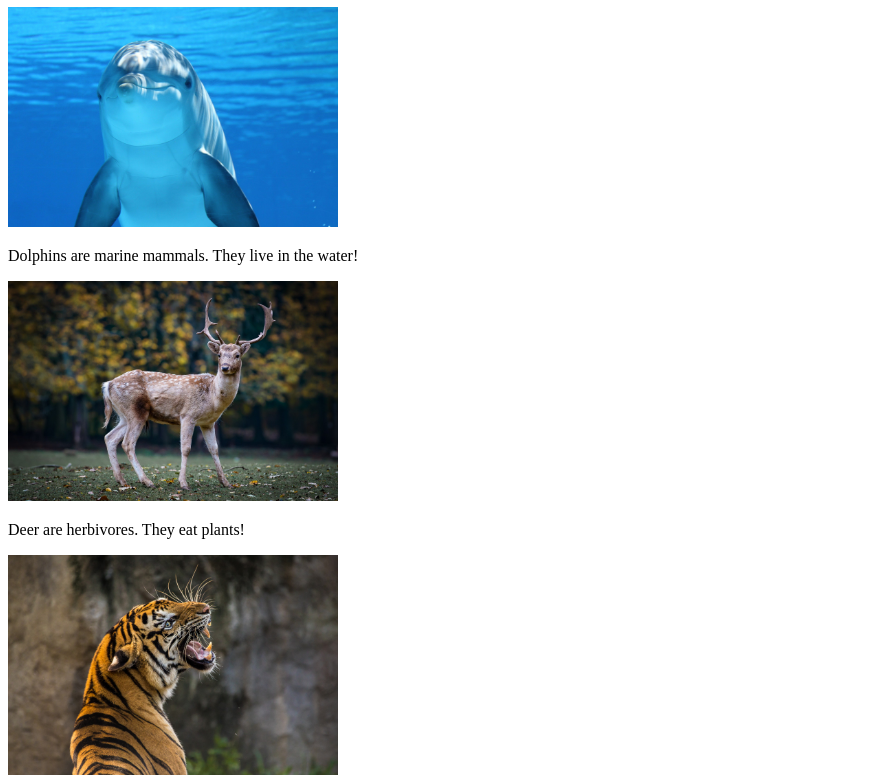
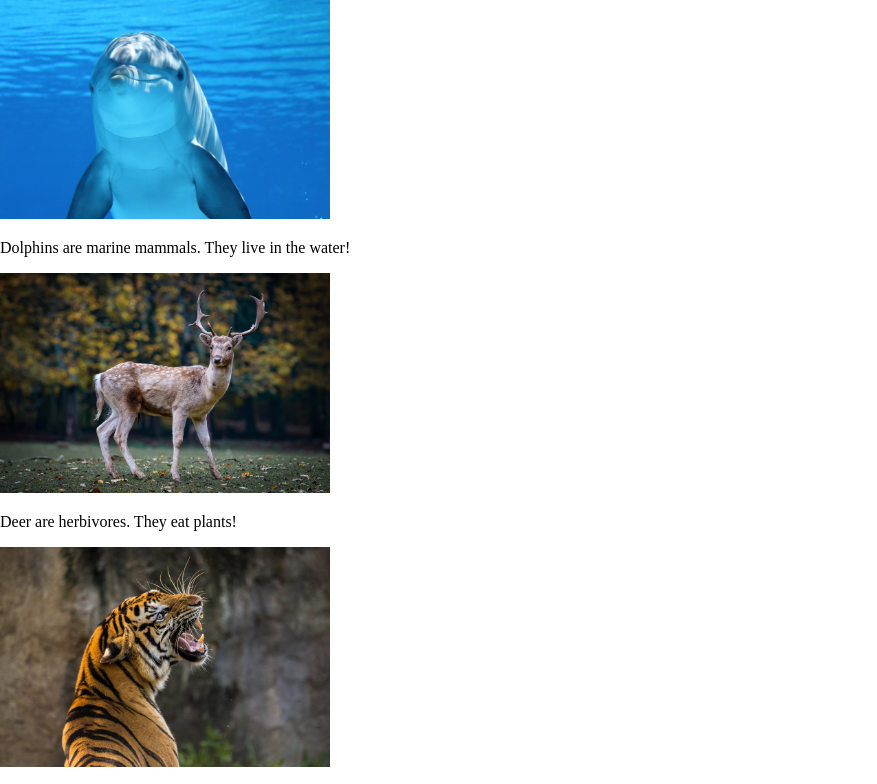
Before and after one commit to cypherbean-io/odin-landing-page, a plain HTML site: page index.html in a window 1280 px wide. Shown: the part 440-1224 px from the top of the page, without its empty margins (0-877 px from the left). Drawn offline with Linux system fonts and the light colour scheme.

Commit message:
Set body margin to 0px
Chrome adds a 8px margin to the body by default, need to define body
margin to override that value

```diff
--- a/css/style.css
+++ b/css/style.css
@@ -2,3 +2,7 @@ img {
   width: 330px;
   height: 220px;
 }
+
+body {
+  margin: 0px
+}
```
